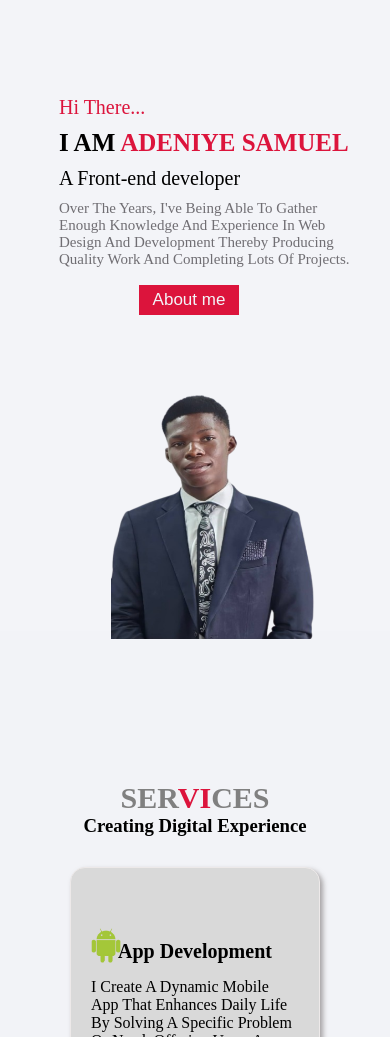
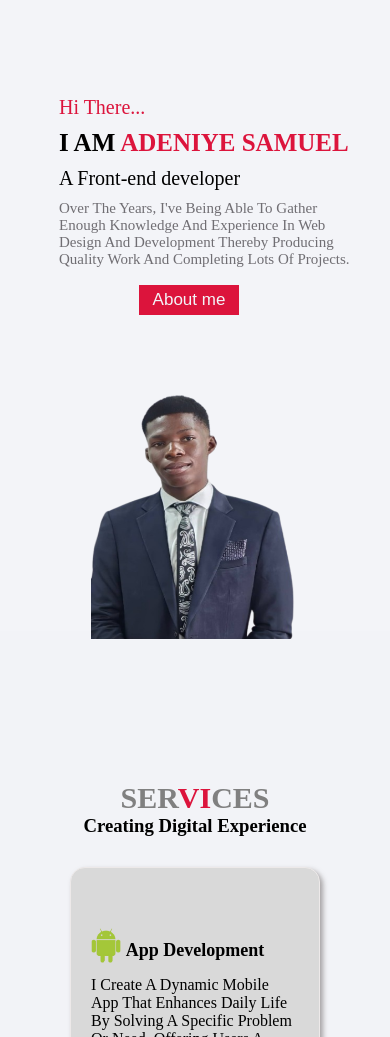
Before and after one commit to Adeniyesamuel/meeeeeeeeeee, a plain HTML site: page index.html in a window 390 px wide. Shown: the part 63-1100 px from the top of the page. Drawn offline with Linux system fonts and the light colour scheme; a web font is replaced by a local one.

Commit message:
Update style.css

```diff
--- a/style.css
+++ b/style.css
@@ -284,7 +284,7 @@ h1:hover{
     height: 250px;
     width: 250px;
     margin-top: 180px;
-    margin-left: -240px;
+    margin-left: -260px;
     position: absolute;
 }
 
@@ -312,7 +312,7 @@ h1:hover{
     /* margin: 5px 10px 10px 80px ; */
     text-align: center;
     margin-bottom: 15px;
-    font-size: 20px;
+    font-size: 18px;
 }
 
 .service-items p {
```
